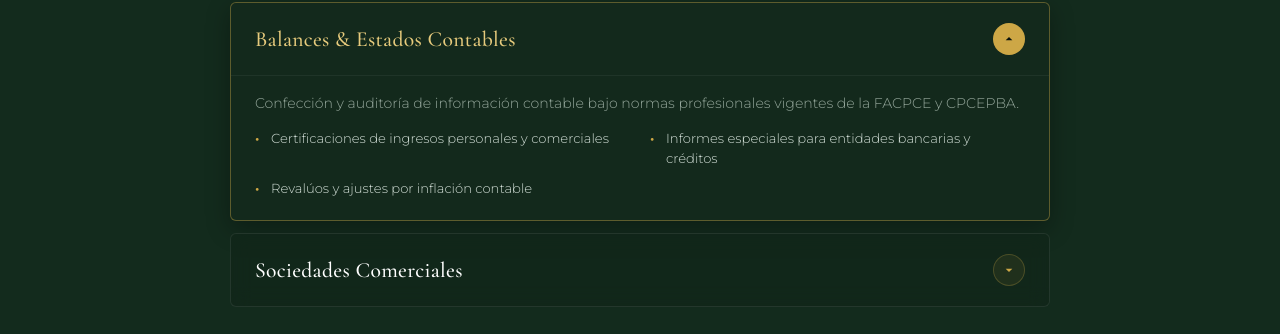
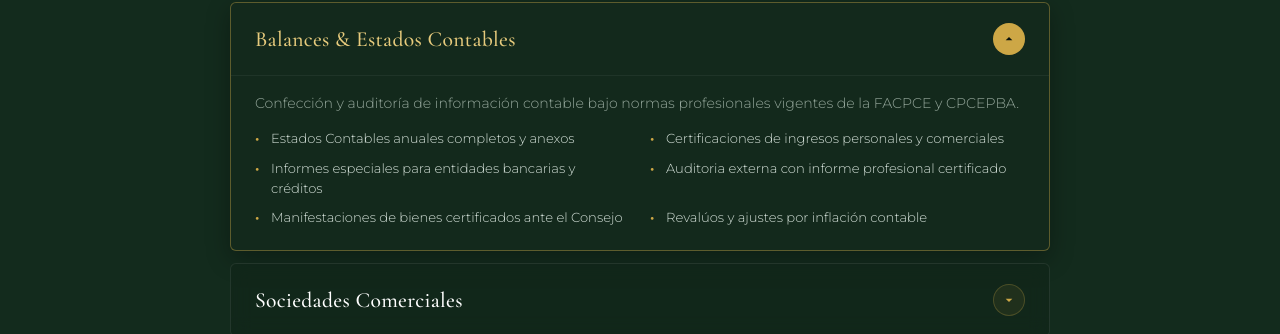
Before and after one commit to poldevestudio/ContableParodi, a plain HTML site: page index.html in a window 1280 px wide. Both pictures are taken after a click on the button "Balances & Estados Contables". Shown: the part 1413-1747 px from the top of the page. Drawn offline with nearby package versions, Linux system fonts and the light colour scheme.

Commit message:
cambios22s4

```diff
--- a/index.html
+++ b/index.html
@@ -768,8 +768,11 @@
             <div class="service-accordion-body">
               <p class="service-accordion-desc">Confección y auditoría de información contable bajo normas profesionales vigentes de la FACPCE y CPCEPBA.</p>
               <ul class="service-accordion-list">
+                <li>Estados Contables anuales completos y anexos</li>
                 <li>Certificaciones de ingresos personales y comerciales</li>
                 <li>Informes especiales para entidades bancarias y créditos</li>
+                <li>Auditoria externa con informe profesional certificado</li>
+                <li>Manifestaciones de bienes certificados ante el Consejo</li>
                 <li>Revalúos y ajustes por inflación contable</li>
               </ul>
             </div>
```
